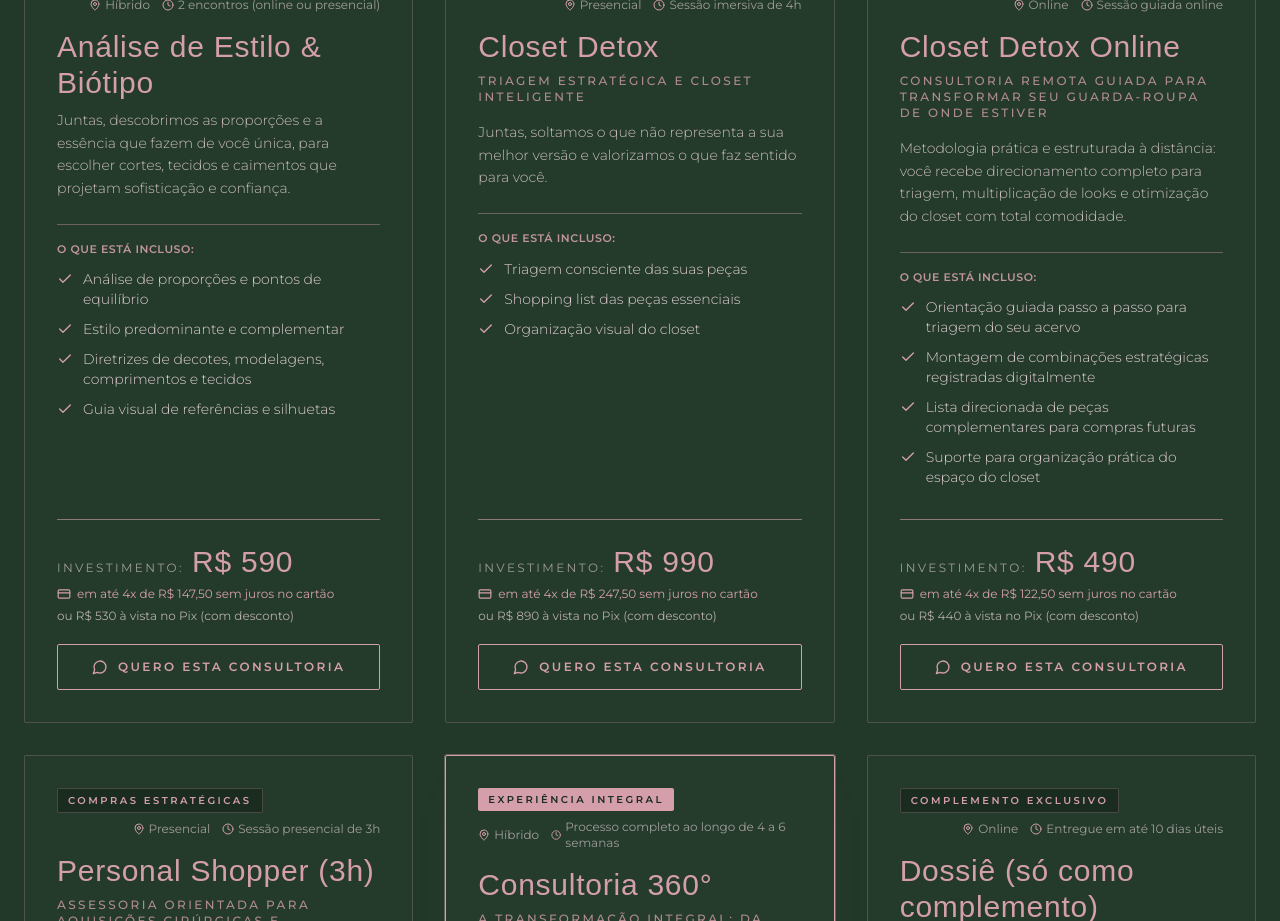
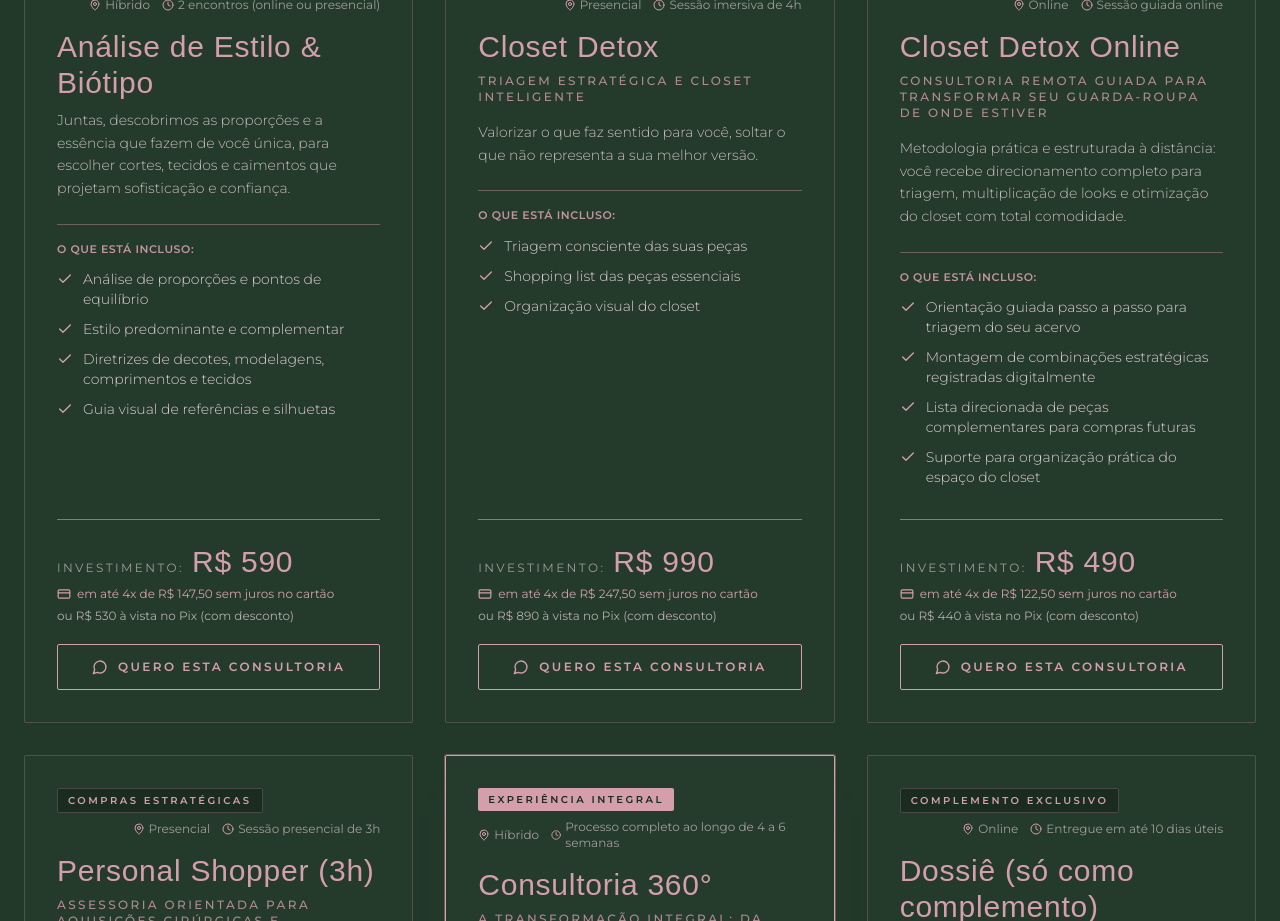
Before and after one commit to Emerson018/marina-veiga, a Next.js app: page / in a window 1280 px wide. Shown: the part 2520-3441 px from the top of the page. Built offline with nearby package versions, Linux system fonts and the light colour scheme; a web font is replaced by a local one.

Commit message:
feat(catalog): update Closet Detox description copy

```diff
--- a/src/data/services.ts
+++ b/src/data/services.ts
@@ -42,7 +42,7 @@ export const SERVICES: Service[] = [
     badge: "Presencial Imersivo",
     tagline: "Triagem estratégica e closet inteligente",
     description:
-      "Juntas, soltamos o que não representa a sua melhor versão e valorizamos o que faz sentido para você.",
+      "Valorizar o que faz sentido para você, soltar o que não representa a sua melhor versão.",
     deliverables: [
       "Triagem consciente das suas peças",
       "Shopping list das peças essenciais",
```
